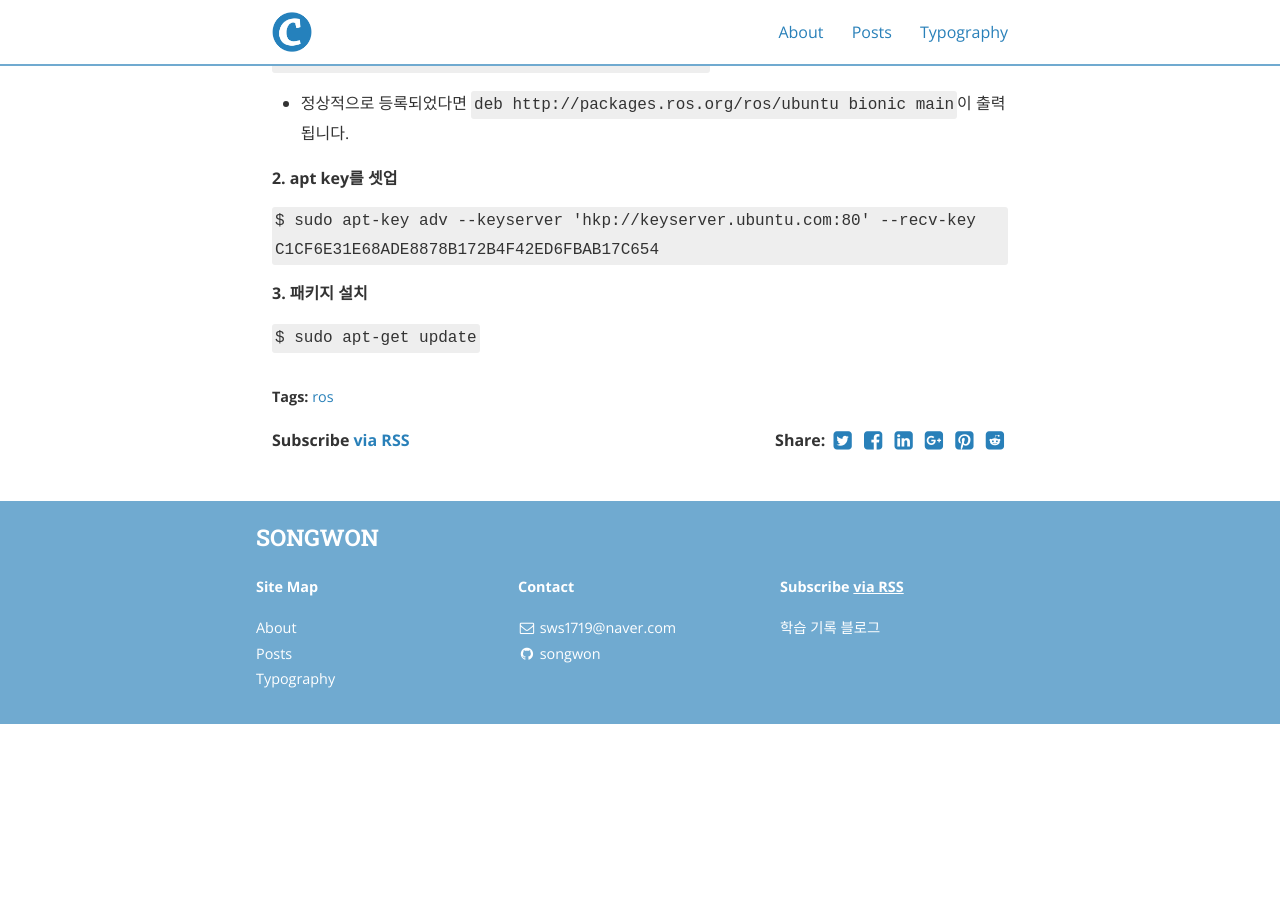
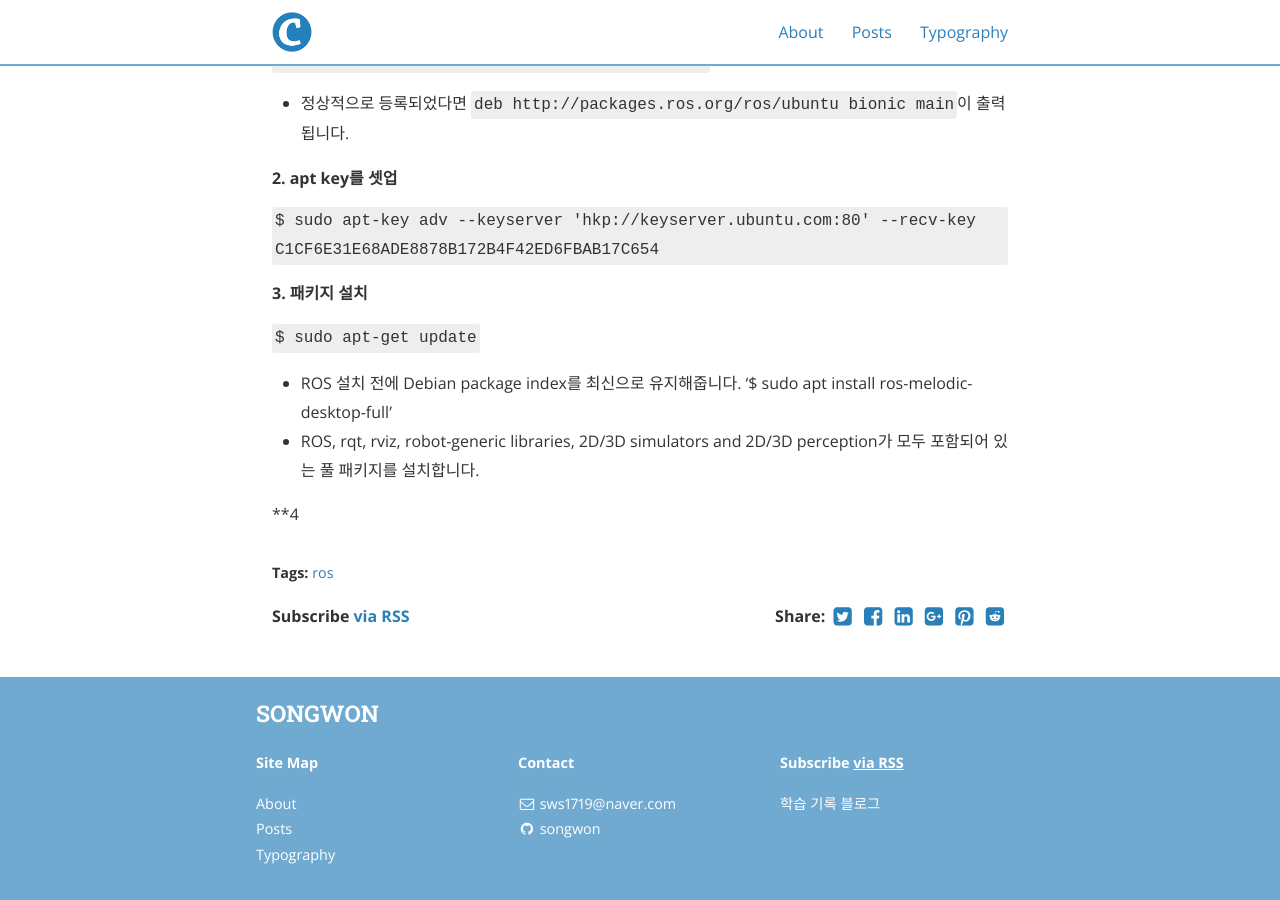
Before and after one commit to songwon31/songwon31.github.io, a Jekyll site: the page built from _posts/2012-11-07-2022.11.7.-ROS-기초.markdown, in a window 1280 px wide and 900 px high, scrolled down 889 px. Built offline with Jekyll 4.4.1, drawn with Linux system fonts in a browser that asks for light colours; nearby versions of some CDN libraries; before the commit the page ends 1613 px from its top, so only the background shows below that.

Commit message:
Update 2012-11-07-2022.11.7.-ROS-기초.markdown

```diff
--- a/_posts/2012-11-07-2022.11.7.-ROS-기초.markdown
+++ b/_posts/2012-11-07-2022.11.7.-ROS-기초.markdown
@@ -29,3 +29,8 @@ cover:  "/assets/instacode.png"
 **3. 패키지 설치**
 
 `$ sudo apt-get update`
+ - ROS 설치 전에 Debian package index를 최신으로 유지해줍니다.
+'$ sudo apt install ros-melodic-desktop-full'
+ - ROS, rqt, rviz, robot-generic libraries, 2D/3D simulators and 2D/3D perception가 모두 포함되어 있는 풀 패키지를 설치합니다.
+
+**4
```
